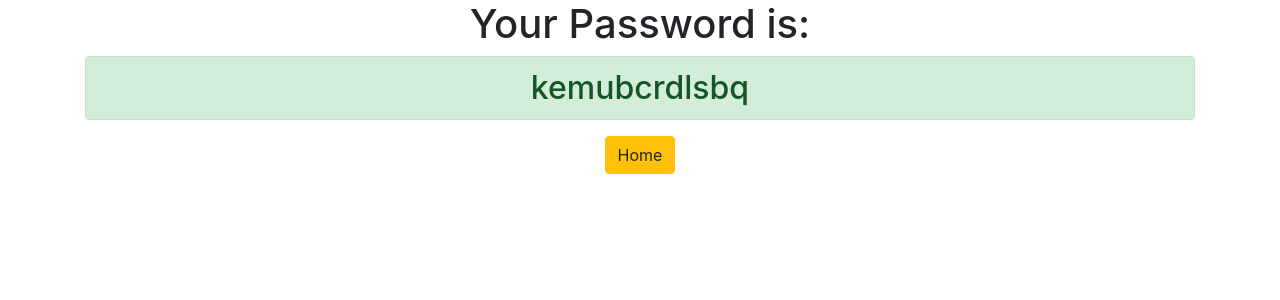
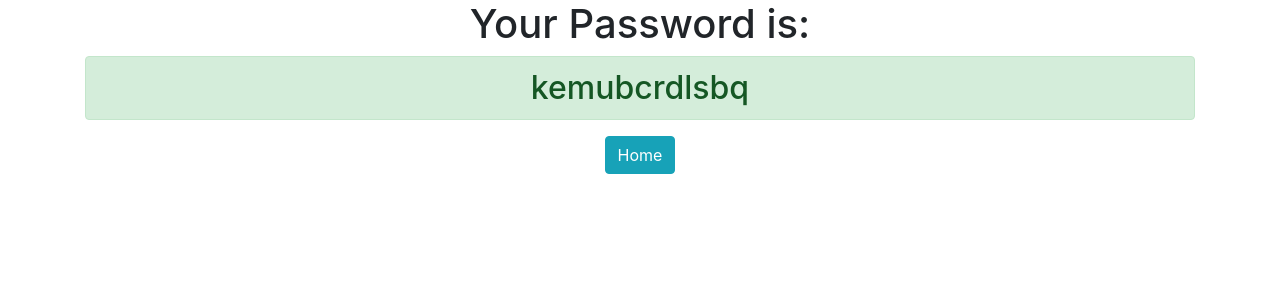
Before and after one commit to shireeniqbal/django3-password-generator, a Django app: page /generatedpassword/ in a window 1280 px wide. Shown: the top 300 px of the page. Run offline with Django 3.2, Linux system fonts and the light colour scheme; some libraries are stand-ins or nearby versions.

Commit message:
I made some tweaks

```diff
--- a/generator/templates/generator/password.html
+++ b/generator/templates/generator/password.html
@@ -4,5 +4,5 @@
 
 <h1>Your Password is:</h1>
 <h2 class="alert alert-success">{{ password }}</h2>
-<a href="{% url 'home' %}" class="btn btn-warning">Home</a>
+<a href="{% url 'home' %}" class="btn btn-info">Home</a>
 </div>
--- a/password_generator/settings.py
+++ b/password_generator/settings.py
@@ -20,7 +20,7 @@ BASE_DIR = os.path.dirname(os.path.dirname(os.path.abspath(__file__)))
 # See https://docs.djangoproject.com/en/3.0/howto/deployment/checklist/
 
 # SECURITY WARNING: keep the secret key used in production secret!
-SECRET_KEY = '2shb(@v8qah560=(u!m2_n$5)jrpm7-_7%iro5*)ru$q+1h*#+'
+SECRET_KEY = '2shb(@v8qah560=(u!m2_n$5)jhgjhfjrpm7-_7%iro5*)ru$q+1h*#+'
 
 # SECURITY WARNING: don't run with debug turned on in production!
 DEBUG = True
```
